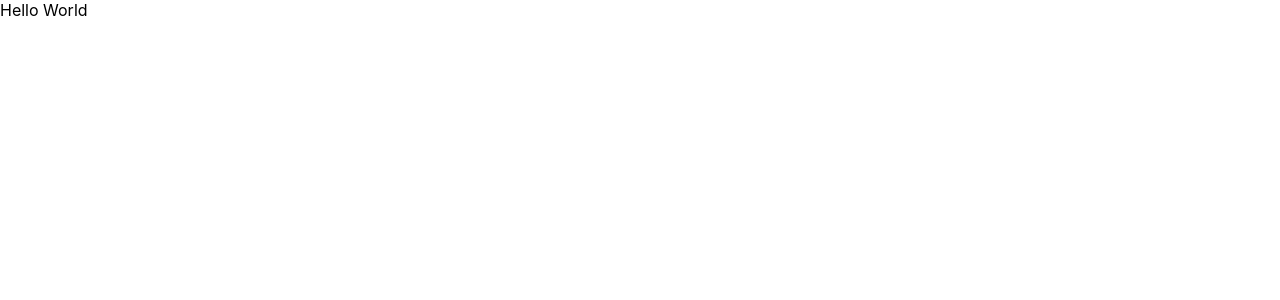
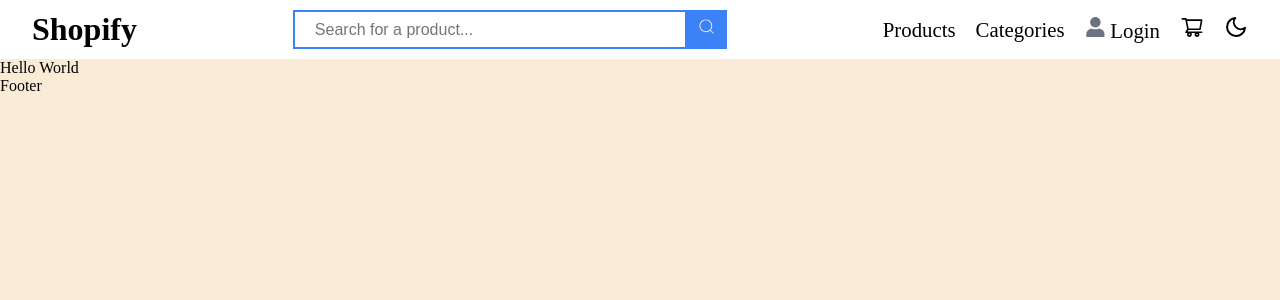
Before and after one commit to gurami-1234/Shopify-Web, a React (Create React App) app: page / in a window 1280 px wide. Shown: the top 300 px of the page. Built offline with nearby package versions, Linux system fonts and the light colour scheme.

Commit message:
Navigation is Almost Done

```diff
--- a/package.json
+++ b/package.json
@@ -8,6 +8,7 @@
     "@testing-library/user-event": "^13.5.0",
     "react": "^18.3.1",
     "react-dom": "^18.3.1",
+    "react-icons": "^5.3.0",
     "react-scripts": "5.0.1",
     "web-vitals": "^2.1.4"
   },
--- a/src/App.js
+++ b/src/App.js
@@ -1,8 +1,11 @@
+import { Navbar,Footer } from "components";
 
 function App() {
   return (
     <div className="App">
-      Hello World
+      <Navbar/>
+        Hello World
+      <Footer/>
     </div>
   );
 }
--- /dev/null
+++ b/src/components/Footer/Footer.jsx
@@ -0,0 +1,9 @@
+import React from 'react'
+import './Footer.css'
+const Footer = () => {
+  return (
+    <div>Footer</div>
+  )
+}
+
+export default Footer
--- /dev/null
+++ b/src/components/Navbar/Navbar.css
@@ -0,0 +1,62 @@
+.navbar {
+  width: 100%;
+  padding: 10px 0;
+  background-color: white;
+
+  .nav-container {
+    margin: 0 auto;
+    width: 95%;
+    display: flex;
+    justify-content: space-between;
+    align-items: center;
+
+    .logo {
+      font-size: 2rem;
+      font-weight: bold;
+    }
+    .search-container {
+      display: flex;
+      align-items: center;
+      input {
+        width: 350px;
+        height: 35px;
+        background-color: transparent;
+        padding: 0 20px;
+        border: 2px solid #3b82f6;
+        font-size: 1rem;
+      }
+      button {
+        width: 40px;
+        height: 39px;
+        background-color: #3b82f6;
+        color: white;
+        font-size: 1.2rem;
+        border: none;
+        cursor: pointer;
+      }
+    }
+    .navigation {
+      display: flex;
+      align-items: center;
+      gap: 20px;
+      font-size: 1.3rem;
+
+      a {
+        text-decoration: none;
+        color: black;
+      }
+      .user-icon {
+        display: inline-block;
+        margin-right: 5px;
+        color: #6b7280;
+      }
+      .icon {
+        background-color: transparent;
+        border: none;
+        outline: none;
+        font-size: 1.5rem;
+        cursor: pointer;
+      }
+    }
+  }
+}
--- /dev/null
+++ b/src/components/Navbar/Navbar.jsx
@@ -0,0 +1,42 @@
+import React from "react";
+import { FaUser } from "react-icons/fa";
+import { CiSearch } from "react-icons/ci";
+import { AiOutlineShoppingCart } from "react-icons/ai";
+import { FiMoon } from "react-icons/fi";
+import "./Navbar.css";
+const Navbar = () => {
+  return (
+    <nav className="navbar">
+      <div className="nav-container">
+        <div className="logo">Shopify</div>
+
+        <div className="search-container">
+          <input type="text" placeholder="Search for a product..." />
+          <button>
+            <CiSearch />
+          </button>
+        </div>
+        <div className="navigation">
+          <div>
+            <a href="#">Products</a>
+          </div>
+          <div>
+            <a href="#">Categories</a>
+          </div>
+          <div>
+            <span className="user-icon"><FaUser /></span>
+            Login
+          </div>
+          <button className="icon">
+            <AiOutlineShoppingCart />
+          </button>
+          <button className="icon">
+            <FiMoon />
+          </button>
+        </div>
+      </div>
+    </nav>
+  );
+};
+
+export default Navbar;
--- /dev/null
+++ b/src/components/index.js
@@ -0,0 +1,4 @@
+import Navbar from "./Navbar/Navbar";
+import Footer from "./Footer/Footer";
+
+export {Navbar,Footer}
--- a/src/index.css
+++ b/src/index.css
@@ -1,13 +1,9 @@
 body {
   margin: 0;
-  font-family: -apple-system, BlinkMacSystemFont, 'Segoe UI', 'Roboto', 'Oxygen',
-    'Ubuntu', 'Cantarell', 'Fira Sans', 'Droid Sans', 'Helvetica Neue',
-    sans-serif;
-  -webkit-font-smoothing: antialiased;
-  -moz-osx-font-smoothing: grayscale;
+  padding: 0;
+  background-color: antiquewhite;
 }
-
-code {
-  font-family: source-code-pro, Menlo, Monaco, Consolas, 'Courier New',
-    monospace;
+* {
+  margin: 0;
+  padding: 0;
 }
```
Also changed, not shown: jsconfig.json (added, +8 -0 lines), src/components/Footer/Footer.css (added), 1 other file (tests, documents, lock files or other folders).
